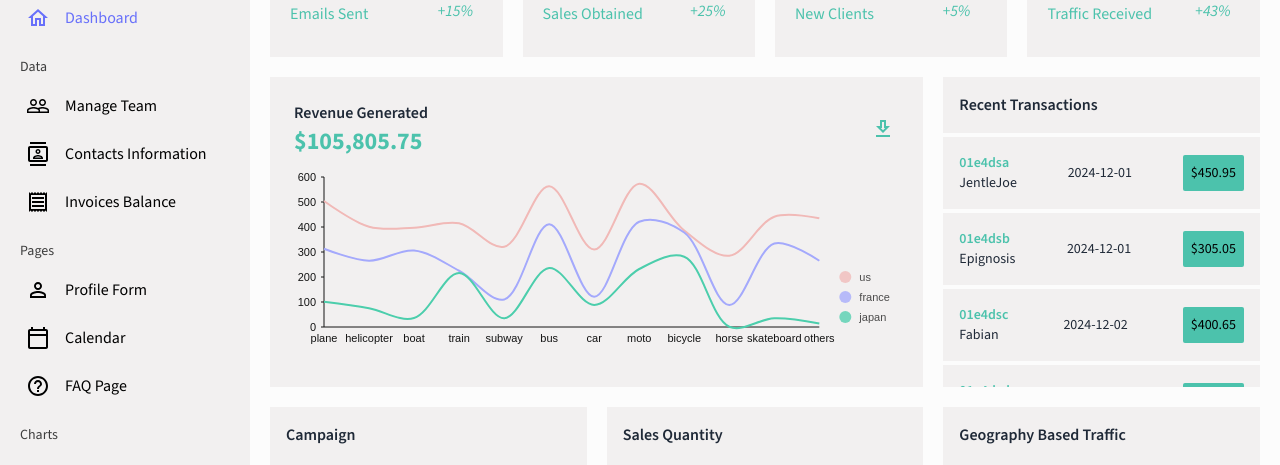
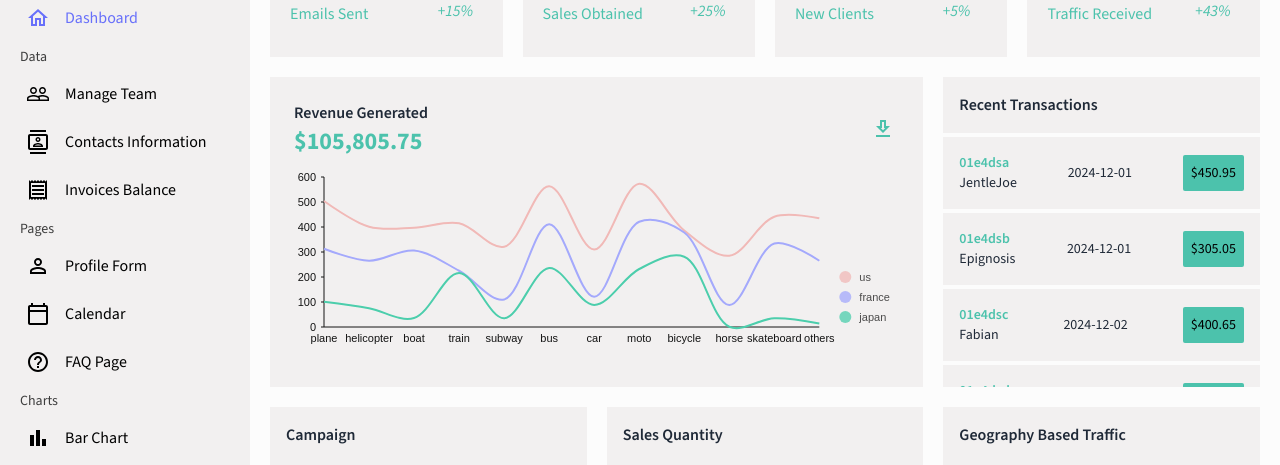
Before and after one commit to JentleJoe/react-admin, a React (Vite) app: page / in a window 1280 px wide. Shown: the part 286-751 px from the top of the page. Built offline with nearby package versions, Linux system fonts and the light colour scheme.

Commit message:
reduced sidebar item size

```diff
--- a/src/theme/themeConfig.js
+++ b/src/theme/themeConfig.js
@@ -7,7 +7,7 @@ export const lightTheme = {
   searchboxBg: 'bg-[rgba(0,0,0,0.1)]',
   text: 'text-gray-800',
   alertText: 'text-gray-800',
-  sidebarSubtitle: 'text-sm text-[#3D3D3D] mt-[15px] mb-[5px] px-5',
+  sidebarSubtitle: 'text-sm text-[#3D3D3D] mt-[5px] mb-[3px] px-5',
   primary: 'text-primary-600',
   secondary: 'text-secondary-600',
   hover: 'hover:bg-slate-300',
@@ -51,6 +51,9 @@ export const lightTheme = {
               },
           },
         },
+        // fontSize: '0.8rem',
+        paddingTop: '0px',
+        paddingBottom: '0px',
       }),
       // Submenu styles if needed
       subMenuContent: {
@@ -129,7 +132,7 @@ export const darkTheme = {
   searchboxBg: 'bg-slate-700',
   text: 'text-gray-200',
   alertText: 'white',
-  sidebarSubtitle: 'text-sm text-[#A3A3A3] mt-[15px] mb-[5px] px-5',
+  sidebarSubtitle: 'text-sm text-[#A3A3A3] mt-[5px] mb-[3px] px-5 px-5',
   primary: 'text-secondary-400',
   secondary: 'text-secondary-300',
   hover: 'hover:bg-slate-600',
```
